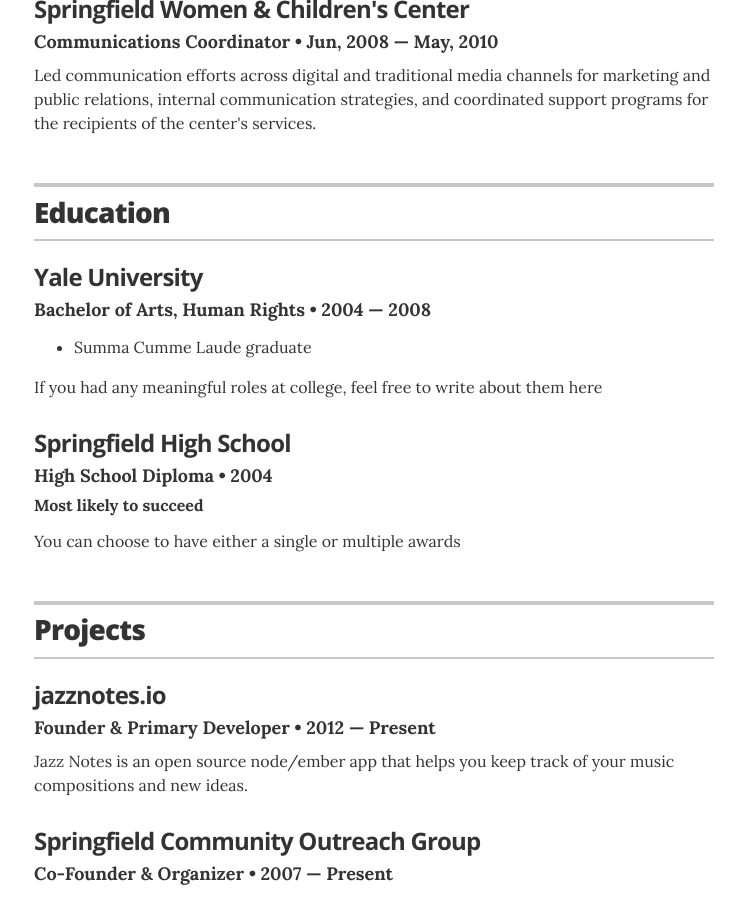
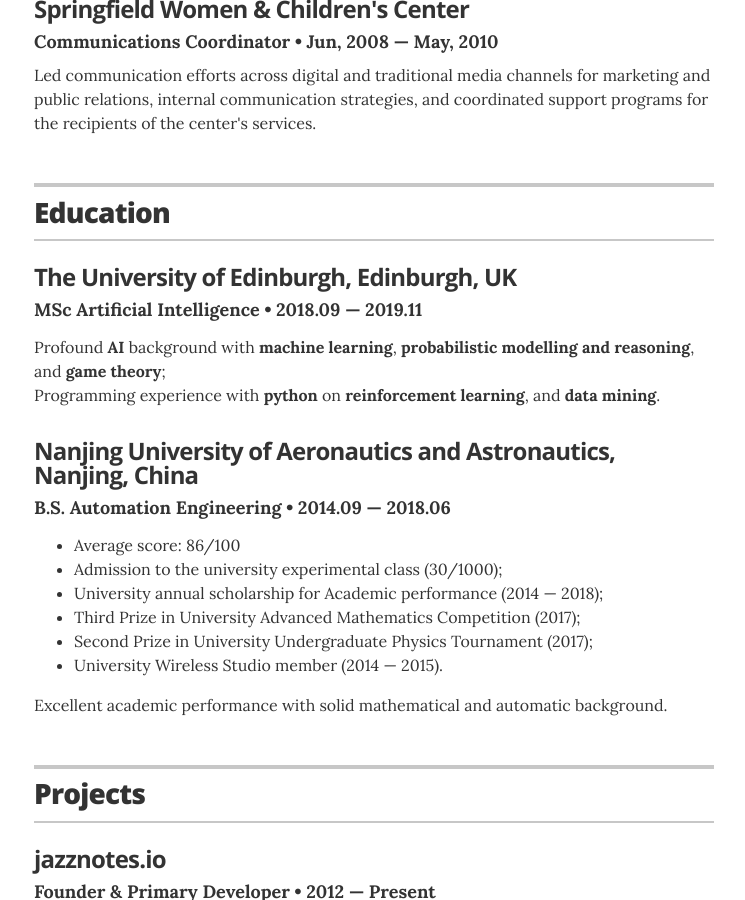
Before and after one commit to zero-cooper/zero-cooper.github.io, a Jekyll site: the page built from index.html, in a window 1280 px wide and 900 px high, scrolled down 1268 px. Shown: the whole window, without its empty margins (266-1011 px from the left). Built offline with Jekyll 4.4.1, drawn with Linux system fonts in a browser that asks for light colours.

Commit message:
Update education.yml

```diff
--- a/_data/education.yml
+++ b/_data/education.yml
@@ -1,13 +1,19 @@
 # Degree
-- degree: Bachelor of Arts, Human Rights
-  uni: Yale University
-  year: 2004 &mdash; 2008
+- degree: MSc Artificial Intelligence
+  uni: The University of Edinburgh, Edinburgh, UK
+  year: 2018.09 &mdash; 2019.11
+  #awards:
+  #  - award: Summa Cumme Laude graduate
+  summary: Profound <b>AI</b> background with <b>machine learning</b>, <b>probabilistic modelling and reasoning</b>, and <b>game theory</b>&#59 <br>Programming experience with <b>python</b> on <b>reinforcement learning</b>, and <b>data mining</b>.
+
+- degree: B.S. Automation Engineering
+  uni: Nanjing University of Aeronautics and Astronautics, Nanjing, China
+  year: 2014.09 &mdash; 2018.06
   awards:
-    - award: Summa Cumme Laude graduate
-  summary: If you had any meaningful roles at college, feel free to write about them here
-
-- degree: High School Diploma
-  uni: Springfield High School
-  year: 2004
-  award: Most likely to succeed
-  summary: You can choose to have either a single or multiple awards
+    - award: Average score&#58 86/100
+    - award: Admission to the university experimental class (30/1000)&#59
+    - award: University annual scholarship for Academic performance (2014 &mdash; 2018)&#59
+    - award: Third Prize in University Advanced Mathematics Competition (2017)&#59
+    - award: Second Prize in University Undergraduate Physics Tournament (2017)&#59
+    - award: University Wireless Studio member (2014 &mdash; 2015).
+  summary: Excellent academic performance with solid mathematical and automatic background.
```
